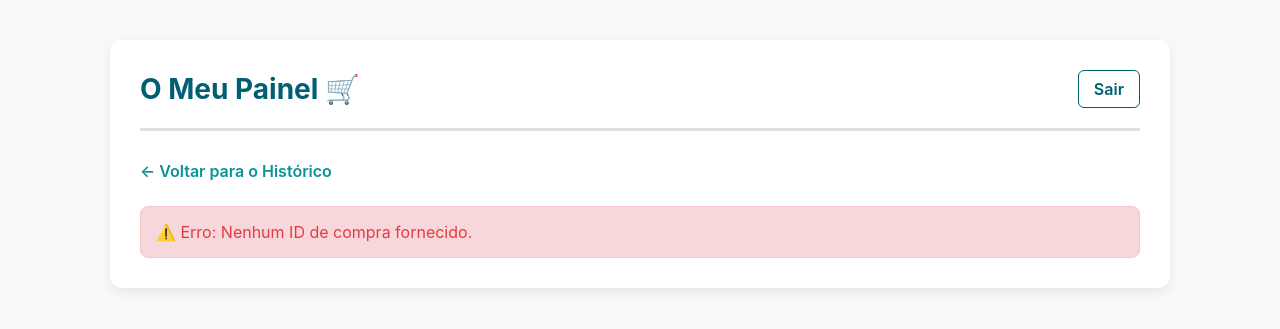
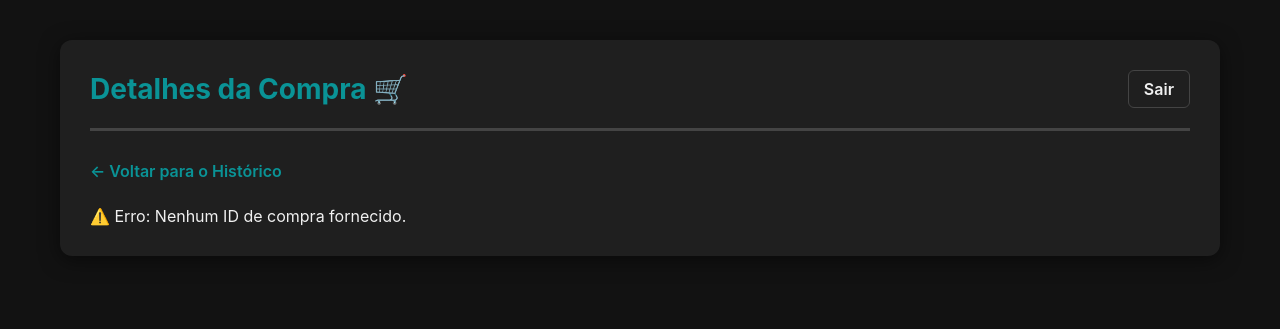
Before and after one commit to brunoods/merkee, a PHP site: page /public/detalhe_compra.php in a window 1280 px wide. Shown: the top 329 px of the page. Run offline with PHP 8.4, Linux system fonts and the light colour scheme; the visitor is signed in with stand-in values (Sample User, id 1).

Commit message:
Melhoria UI UX

```diff
--- a/public/detalhe_compra.php
+++ b/public/detalhe_compra.php
@@ -1,14 +1,15 @@
 <?php
 // ---
 // /public/detalhe_compra.php
-// (Funcionalidade #10: Detalhe de Compra - UI/UX Nível 10)
+// (Funcionalidade #10: Detalhe de Compra - Dark Theme & Responsivo)
 // ---
 
 session_start();
 
 // 1. Segurança: Verifica se o utilizador está logado
 if (!isset($_SESSION['user_id'])) {
-    die("Acesso negado. Por favor, faz login através do link enviado no teu WhatsApp.");
+    header("Location: auth.php");
+    exit;
 }
 
 // 2. Carrega tudo
@@ -51,32 +52,36 @@ if ($compraId === 0) {
     <meta name="viewport" content="width=device-width, initial-scale=1.0">
     <title>Detalhe da Compra - Merkee</title>
     <style>
-        /* Variáveis CSS para consistência com o Dashboard */
+        /* Paleta de Cores Dark Theme */
         :root {
-            --cor-principal: #005f73;
-            --cor-secundaria: #0a9396;
-            --cor-fundo: #f8f9fa;
-            --cor-sucesso: #2a9d8f;
-            --cor-alerta: #e63946;
-            --cor-texto: #343a40;
-            --cor-borda: #dee2e6;
+            --cor-fundo: #121212;
+            --cor-fundo-card: #1f1f1f;
+            --cor-texto-principal: #f0f0f0;
+            --cor-texto-secundaria: #a0a0a0;
+            --cor-principal: #0a9396; /* Azul Água */
+            --cor-sucesso: #90ee90; /* Verde Claro para Poupança */
+            --cor-alerta: #ff6b6b; /* Vermelho Claro para Gasto */
+            --cor-borda: #444444;
+            --cor-hover: #3c3c3c;
         }
 
         body {
-            font-family: -apple-system, BlinkMacSystemFont, "Segoe UI", Roboto, sans-serif;
+            font-family: 'Inter', -apple-system, BlinkMacSystemFont, "Segoe UI", Roboto, sans-serif;
             background: var(--cor-fundo);
             margin: 0;
             padding: 20px;
-            color: var(--cor-texto);
+            color: var(--cor-texto-principal);
         }
         .container {
-            max-width: 1000px;
+            max-width: 1100px;
             margin: 20px auto;
-            background: #fff;
+            background: var(--cor-fundo-card);
             padding: 30px;
             border-radius: 12px;
-            box-shadow: 0 4px 12px rgba(0,0,0,0.08);
+            box-shadow: 0 4px 20px rgba(0,0,0,0.5);
         }
+
+        /* HEADER */
         header {
             display: flex;
             justify-content: space-between;
@@ -91,37 +96,51 @@ if ($compraId === 0) {
             font-size: 28px;
         }
         header a {
-            color: var(--cor-principal);
+            color: var(--cor-texto-principal);
             text-decoration: none;
             font-weight: 600;
             padding: 8px 15px;
-            border: 1px solid var(--cor-principal);
+            border: 1px solid var(--cor-borda);
             border-radius: 6px;
             transition: background 0.2s;
         }
         header a:hover {
             background: var(--cor-principal);
-            color: #fff;
+            border-color: var(--cor-principal);
+            color: var(--cor-fundo-card);
         }
-        .content { margin-top: 20px; }
 
-        /* Cabeçalho da Compra como Card de Destaque */
+        /* BOTÃO VOLTAR */
+        .link-voltar {
+            color: var(--cor-principal);
+            text-decoration: none;
+            font-weight: 600;
+            display: inline-block;
+            margin-bottom: 25px;
+            transition: color 0.2s;
+        }
+        .link-voltar:hover {
+            color: var(--cor-sucesso);
+        }
+
+        /* CABEÇALHO DA COMPRA (CARD DE DESTAQUE) */
         .compra-header {
-            background: #f1f7f9; /* Fundo mais claro para destaque */
+            background: #252525;
             padding: 25px;
             border-radius: 10px;
-            border: 1px solid #d4e3e8;
+            border-left: 5px solid var(--cor-principal);
             margin-bottom: 30px;
+            box-shadow: 0 2px 10px rgba(0,0,0,0.5);
         }
         .compra-header h2 {
             margin: 0 0 5px 0;
-            color: var(--cor-principal);
+            color: var(--cor-texto-principal);
             font-size: 24px;
         }
         .compra-header p {
             margin: 0 0 15px 0;
             font-size: 15px;
-            color: #777;
+            color: var(--cor-texto-secundaria);
         }
         .compra-header .totais {
             display: flex;
@@ -140,38 +159,62 @@ if ($compraId === 0) {
         .totais .gasto { color: var(--cor-alerta); }
         .totais .poupado { color: var(--cor-sucesso); }
 
-        /* Tabela de Itens */
-        h3 { color: var(--cor-texto); margin: 30px 0 15px 0; font-size: 18px; border-left: 4px solid var(--cor-secundaria); padding-left: 10px; }
-        table { width: 100%; border-collapse: collapse; background: #fff; border-radius: 8px; box-shadow: 0 2px 5px rgba(0,0,0,0.05); overflow: hidden; }
-        th, td { padding: 12px 15px; text-align: left; border-bottom: 1px solid var(--cor-borda); }
-        th { background-color: var(--cor-fundo); font-size: 14px; color: var(--cor-secundaria); font-weight: 600; }
+        /* TÍTULO DOS ITENS */
+        h3 { color: var(--cor-texto-principal); margin: 30px 0 15px 0; font-size: 18px; border-left: 4px solid var(--cor-principal); padding-left: 10px; }
+
+        /* TABELA DE ITENS */
+        .table-wrapper {
+            overflow-x: auto;
+            margin-top: 15px;
+            border-radius: 8px;
+            box-shadow: 0 2px 5px rgba(0,0,0,0.3);
+        }
+        table {
+            width: 100%;
+            min-width: 700px;
+            border-collapse: collapse;
+            background: var(--cor-fundo-card);
+        }
+        th, td {
+            padding: 12px 15px;
+            text-align: left;
+            border-bottom: 1px solid var(--cor-borda);
+        }
+        th {
+            background-color: #252525;
+            font-size: 14px;
+            color: var(--cor-principal);
+            font-weight: 600;
+            border-bottom: 2px solid var(--cor-principal);
+        }
         td { font-size: 15px; }
 
         .col-valor { text-align: right; font-weight: 600; color: var(--cor-alerta); }
         .col-poupanca { text-align: right; font-weight: 600; color: var(--cor-sucesso); }
         .col-preco-normal { text-decoration: line-through; color: #777; font-size: 12px; font-weight: 400; display: block; }
         .col-qtd { width: 150px; }
+        .promo-tag { color: var(--cor-sucesso); font-weight: 600; }
+        .item-poupanca-cell { color: var(--cor-sucesso); }
 
-        .error-box { background: #f8d7da; border: 1px solid #f5c6cb; color: var(--cor-alerta); padding: 15px; border-radius: 8px; }
+        /* RESPONSIVIDADE (MOBILE) */
+        @media (max-width: 768px) {
+            body { padding: 10px; }
+            .container { padding: 20px; margin: 10px auto; }
+            header h1 { font-size: 24px; }
+            header { flex-direction: column; align-items: flex-start; gap: 10px; }
 
-        /* Botão Voltar (Link) */
-        .link-voltar {
-            color: var(--cor-secundaria);
-            text-decoration: none;
-            font-weight: 600;
-            display: inline-block;
-            margin-bottom: 25px;
-            transition: color 0.2s;
+            .compra-header .totais {
+                flex-direction: column;
+                gap: 15px;
             }
-        .link-voltar:hover {
-            color: var(--cor-principal);
+            .compra-header { padding: 20px; }
         }
     </style>
 </head>
 <body>
     <div class="container">
         <header>
-            <h1>O Meu Painel 🛒</h1>
+            <h1>Detalhes da Compra 🛒</h1>
             <a href="logout.php">Sair</a>
         </header>
 
@@ -185,7 +228,7 @@ if ($compraId === 0) {
             <?php elseif ($compra): ?>
 
                 <div class="compra-header">
-                    <h2>Detalhes da Compra em: <?php echo htmlspecialchars($compra['estabelecimento_nome']); ?></h2>
+                    <h2><?php echo htmlspecialchars($compra['estabelecimento_nome']); ?></h2>
                     <p>
                         Realizada em: <?php echo (new DateTime($compra['data_fim']))->format('d/m/Y \à\s H:i'); ?>
                     </p>
@@ -197,12 +240,14 @@ if ($compraId === 0) {
                 </div>
 
                 <h3>Itens Registados (<?php echo count($itens); ?>)</h3>
+
+                <div class="table-wrapper">
                     <table>
                         <thead>
                             <tr>
                                 <th>Produto</th>
                                 <th class="col-qtd">Quantidade</th>
-                            <th class="col-valor">Preço Pago (Unid.)</th>
+                                <th class="col-valor">Preço Pago (Total)</th>
                                 <th class="col-poupanca">Poupança (Total)</th>
                             </tr>
                         </thead>
@@ -215,7 +260,6 @@ if ($compraId === 0) {
                                     $poupancaUnitaria = (float)$item['preco_normal'] - (float)$item['preco'];
                                     $poupancaTotal = $poupancaUnitaria * (int)$item['quantidade'];
                                 }
-
                                 // Calcula o preço total pago para display
                                 $precoTotalPago = (float)$item['preco'] * (int)$item['quantidade'];
                             ?>
@@ -223,18 +267,18 @@ if ($compraId === 0) {
                                     <td>
                                         <?php echo htmlspecialchars($item['produto_nome']); ?>
                                         <?php if ($item['em_promocao']): ?>
-                                        <span style="display: block; font-size: 11px; color: var(--cor-sucesso); font-weight: 600;">✨ Em Promoção!</span>
+                                            <span class="promo-tag">✨ Promoção!</span>
                                         <?php endif; ?>
                                     </td>
                                     <td class="col-qtd">
                                         <?php echo htmlspecialchars($item['quantidade_desc']); ?>
-                                    <span style="color: #777;">(<?php echo $item['quantidade']; ?> unidades)</span>
+                                        <span style="color: var(--cor-texto-secundaria);">(<?php echo $item['quantidade']; ?> unid.)</span>
                                     </td>
                                     <td class="col-valor">
                                         R$ <?php echo number_format($precoTotalPago, 2, ',', '.'); ?>
                                         <span class="col-preco-normal">Unid: R$ <?php echo number_format($item['preco'], 2, ',', '.'); ?></span>
                                     </td>
-                                <td class="col-poupanca">
+                                    <td class="col-poupanca item-poupanca-cell">
                                         <?php if ($poupancaTotal > 0): ?>
                                             R$ <?php echo number_format($poupancaTotal, 2, ',', '.'); ?>
                                         <?php else: ?>
@@ -245,10 +289,11 @@ if ($compraId === 0) {
                             <?php endforeach; ?>
 
                             <?php if (empty($itens)): ?>
-                             <tr><td colspan="4" style="text-align: center; color: #777;">Nenhum item foi registado nesta compra.</td></tr>
+                                 <tr><td colspan="4" style="text-align: center; color: var(--cor-texto-secundaria);">Nenhum item foi registado nesta compra.</td></tr>
                             <?php endif; ?>
                         </tbody>
                     </table>
+                </div>
 
             <?php endif; ?>
         </div>
```
Also changed, not shown: public/index.php (deleted, +0 -78 lines), public/logout.php (+54 -1 lines). Lines whose indentation alone changed are shown as unchanged.
